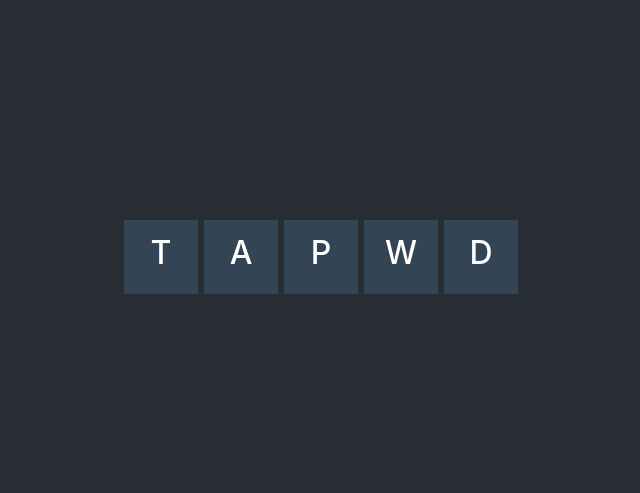
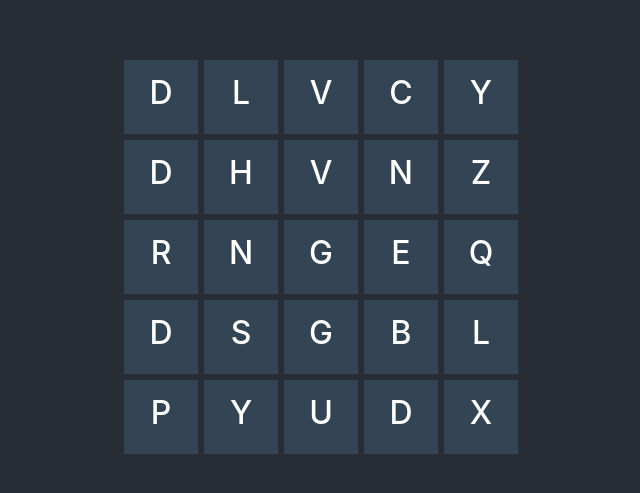
Before and after one commit to tunjioye/tapword, a React (Create React App) app: page / in a window 1280 px wide. Shown: the part 143-636 px from the top of the page, without its empty margins (319-959 px from the left). Built offline with nearby package versions, Linux system fonts and the light colour scheme.

Commit message:
created component Grid

```diff
--- a/src/App.js
+++ b/src/App.js
@@ -1,12 +1,12 @@
 import React from 'react';
 import './App.css';
-import Row from './components/Row';
+import Grid from './components/Grid';
 
 function App() {
   return (
     <div className="App">
       <header className="App-header">
-        <Row />
+        <Grid />
       </header>
     </div>
   );
--- /dev/null
+++ b/src/components/Grid.js
@@ -0,0 +1,53 @@
+import React from 'react';
+import Row from './Row';
+
+class Grid extends React.Component {
+  constructor(props) {
+    super(props)
+    this.state = {
+      size: props.size,
+      rows: props.rows
+    }
+    this.randomLetters = this.randomLetters.bind(this)
+  }
+  randomLetters() {
+    const chars = [...'ABCDEFGHIJKLMNOPQRSTUVWXYZ']
+    let letters = []
+    for (let i = 0; i < this.state.size; i++) {
+      letters[i] = [...Array(parseInt(this.state.size))].map(x => chars[Math.random() * chars.length | 0]).join('')
+    }
+    return letters
+  }
+  componentDidMount() {
+    if (this.props.generate) {
+      this.setState({
+        rows: this.randomLetters()
+      })
+    }
+  }
+  render() {
+    let rows = []
+    for (let i = 0; i < this.state.size; i++) {
+      rows[i] = <Row key={i.toString()} size={this.state.size} letters={this.state.rows[i]} />
+    }
+    return (
+      <div>
+        {rows}
+      </div>
+    );
+  }
+}
+
+Grid.defaultProps = {
+  generate: true,
+  size: 5,
+  rows: [
+    'TAP',
+    'WORD',
+    'GAME',
+    'BY',
+    'TUNJI',
+  ]
+}
+
+export default Grid;
```
